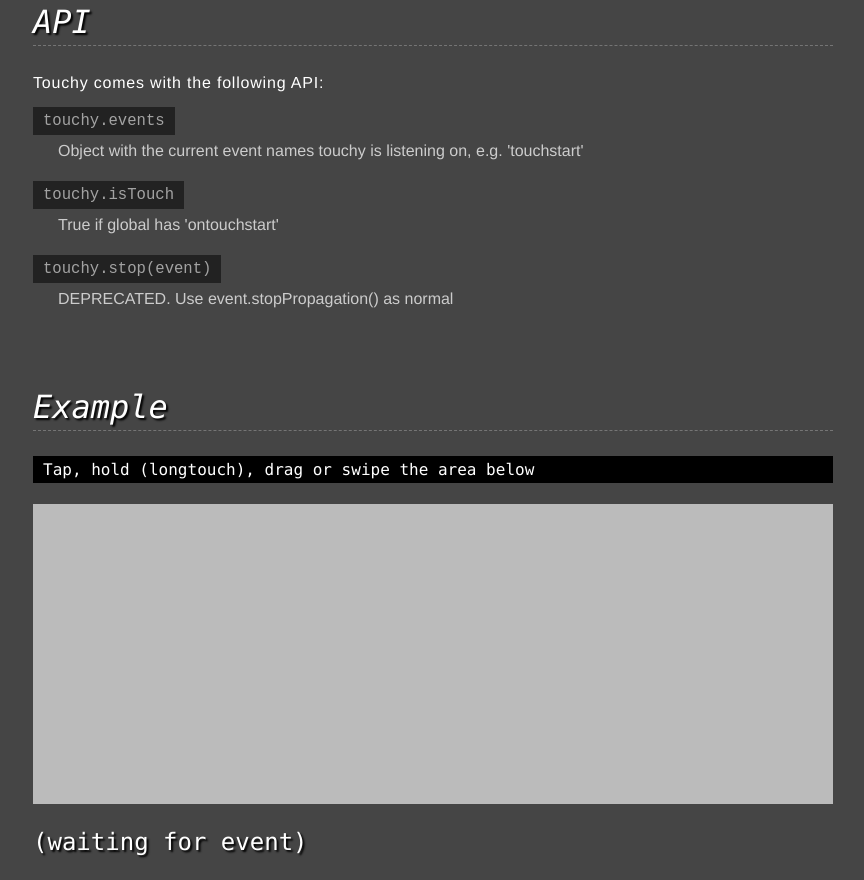
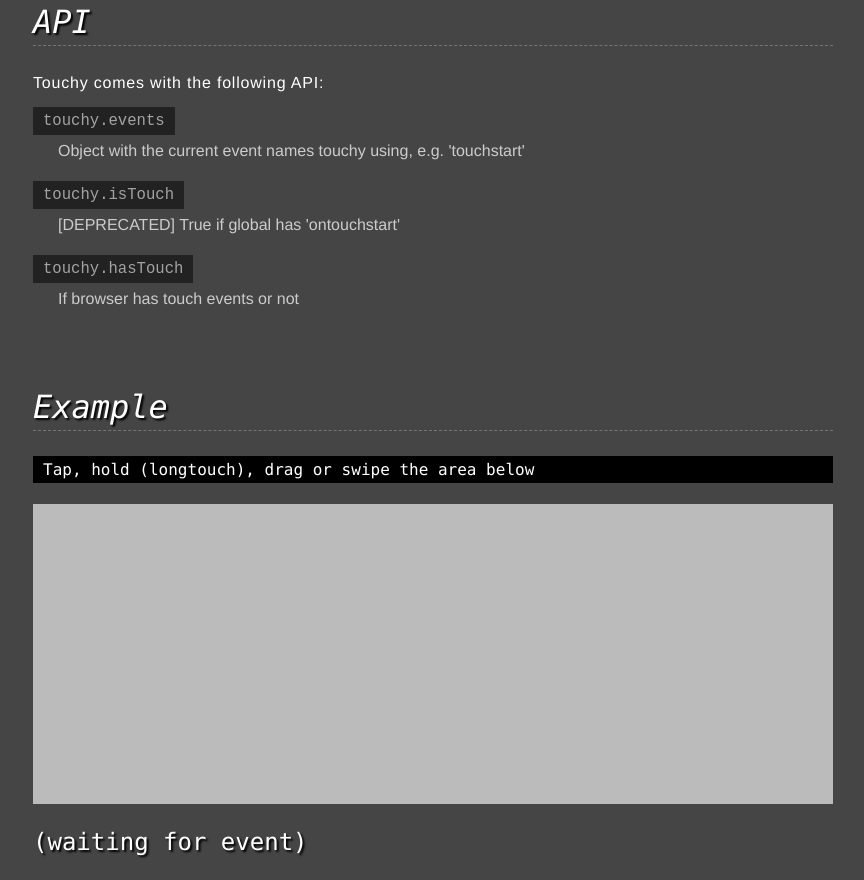
Before and after one commit to jofan/Touchy, a plain HTML site: page index.html in a window 1280 px wide. Shown: the part 1876-2756 px from the top of the page, without its empty margins (207-1071 px from the left). Drawn offline with Linux system fonts and the light colour scheme.

Commit message:
Removes logs and small update to docs

```diff
--- a/index.html
+++ b/index.html
@@ -80,12 +80,13 @@
             <p>Touchy comes with the following API:</p>
             <dl>
                 <dt><code>touchy.events</code></dt>
-                <dd>Object with the current event names touchy is listening on, e.g. 'touchstart'</dd>
+                <dd>Object with the current event names touchy using, e.g. 'touchstart'</dd>
                 <dt><code>touchy.isTouch</code></dt>
-                <dd>True if global has 'ontouchstart'</dd>
-                <dt><code>touchy.stop(event)</code></dt>
-                <dd>DEPRECATED. Use event.stopPropagation() as normal</dd>
+                <dd>[DEPRECATED] True if global has 'ontouchstart'</dd>
+                <dt><code>touchy.hasTouch</code></dt>
+                <dd>If browser has touch events or not</dd>
             </dl>
+
 
             <h2>Example</h2>
             <h4>Tap, hold (longtouch), drag or swipe the area below</h4>
@@ -136,7 +137,7 @@
              };
 
              function dragged(e) {
-                 console.log(e.detail.clientX, e.detail.clientY);
+                 // console.log(e.detail.clientX, e.detail.clientY);
                  result.innerHTML = '<h3>You dragged!</h3>';
              };
 
--- a/touchy.js
+++ b/touchy.js
@@ -97,7 +97,6 @@
   }
 
   function onStart (event) {
-    console.log(event);
     var isTouchEvent = event.type === 'touchstart' ? true : false;
     var startTime = new Date().getTime(),
         touch = event,
@@ -123,7 +122,6 @@
     startX = touch.clientX;
     startY = touch.clientY;
 
-    // console.log('Evts', evts);
     d.addEventListener(evts.move, onMove, false);
     d.addEventListener(evts.end, onEnd, false);
 
```
